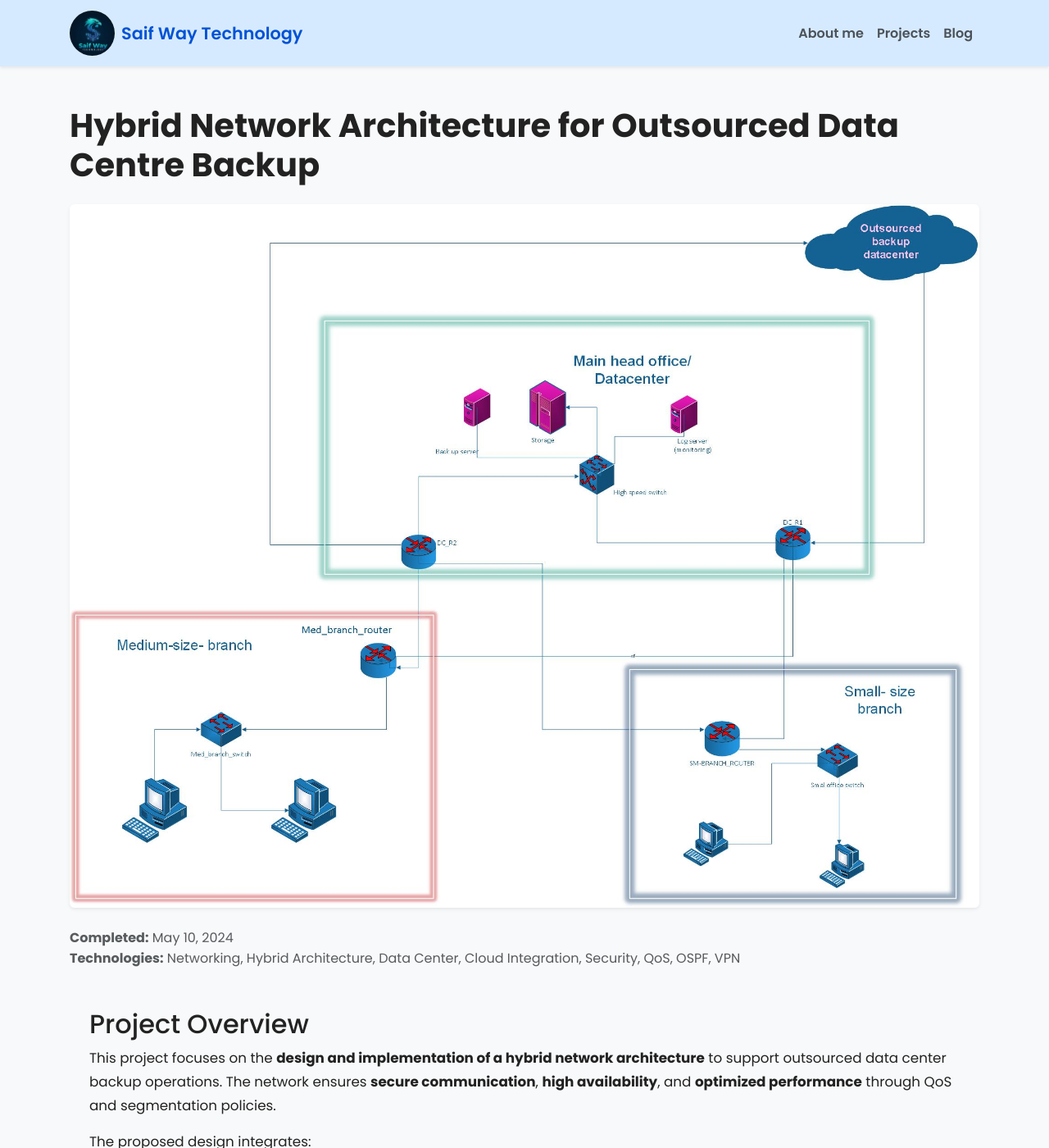
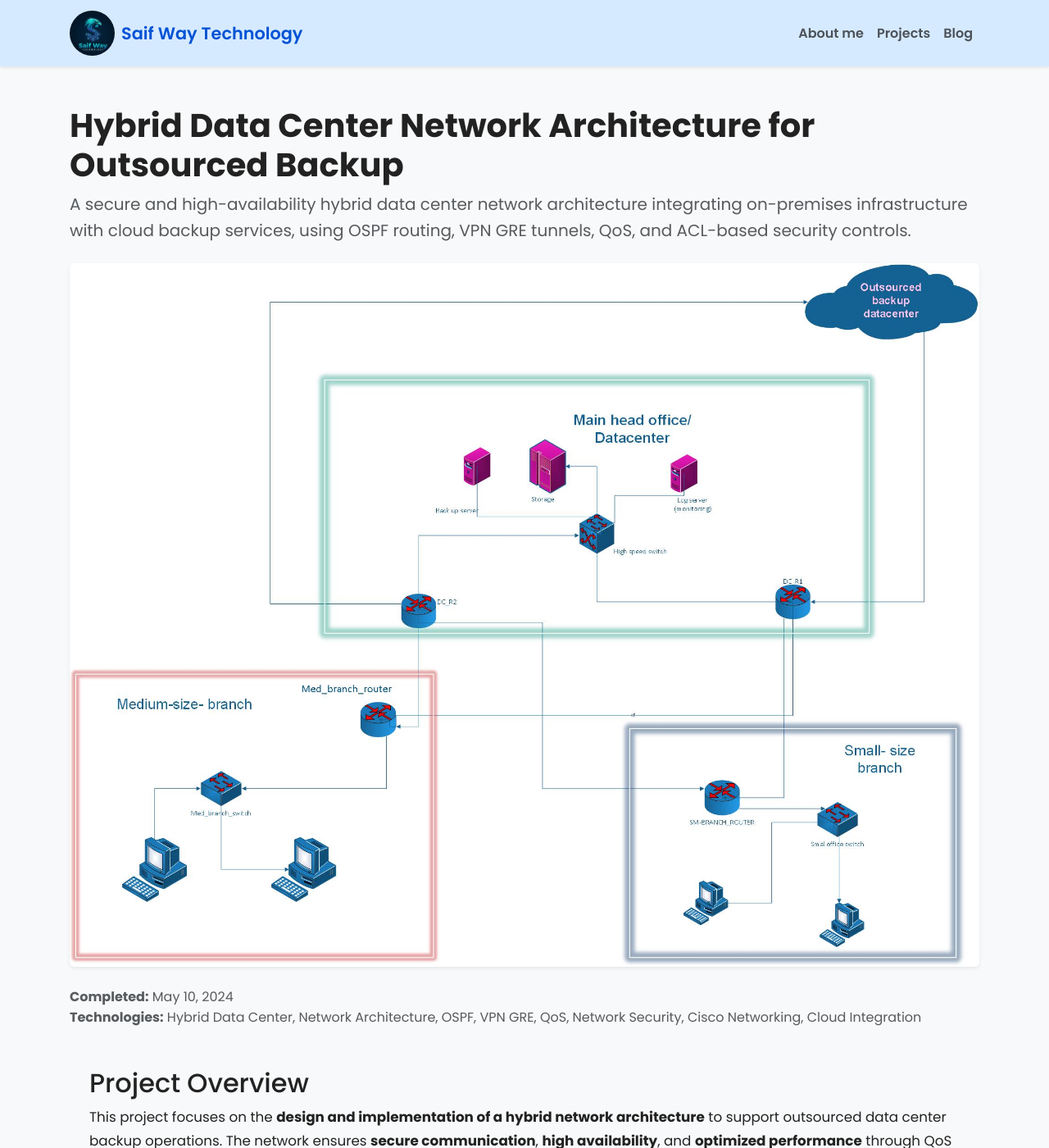
Before and after one commit to Imran5693/saifway, a Jekyll site: the page built from _projects/2024-05-10-hybrid-datacenter.md, in a window 1280 px wide and 1400 px high. Shown: the whole window at 82% size. Built offline with Jekyll 4.4.1, drawn with Linux system fonts in a browser that asks for light colours; some of the changed text lies outside the part shown.

Commit message:
SEO: optimize hybrid data center project page

```diff
--- a/_layouts/project.html
+++ b/_layouts/project.html
@@ -4,28 +4,85 @@
 
 <div class="container my-5">
 
-  <!-- Project Title -->
-  <h1 class="mb-4 fw-bold">{{ page.title }}</h1>
+  <!-- ========================= -->
+  <!-- SEO: Project Title (H1) -->
+  <!-- ========================= -->
+  <h1 class="mb-2 fw-bold">
+    {{ page.title }}
+  </h1>
 
-  <!-- Project Thumbnail -->
-  {% if page.thumbnail %}
-    <img src="{{ site.baseurl }}{{ page.thumbnail }}" alt="{{ page.title }}" class="img-fluid rounded shadow-sm mb-4">
+  <!-- SEO Summary -->
+  {% if page.description %}
+  <p class="lead text-muted mb-4">
+    {{ page.description }}
+  </p>
   {% endif %}
 
+  <!-- ========================= -->
+  <!-- Project Thumbnail -->
+  <!-- ========================= -->
+  {% if page.thumbnail %}
+    <img
+      src="{{ site.baseurl }}{{ page.thumbnail }}"
+      alt="{{ page.title }} – Network Architecture Diagram"
+      class="img-fluid rounded shadow-sm mb-4"
+      loading="lazy">
+  {% endif %}
+
+  <!-- ========================= -->
   <!-- Project Metadata -->
+  <!-- ========================= -->
   <p class="text-muted mb-4">
-    {% if page.date %} <strong>Completed:</strong> {{ page.date | date: "%B %d, %Y" }} {% endif %}
-    {% if page.tags %} <br><strong>Technologies:</strong> {{ page.tags | join: ", " }} {% endif %}
+    {% if page.date %}
+      <strong>Completed:</strong>
+      <time datetime="{{ page.date | date_to_xmlschema }}">
+        {{ page.date | date: "%B %d, %Y" }}
+      </time>
+    {% endif %}
+
+    {% if page.tags %}
+      <br>
+      <strong>Technologies:</strong>
+      {{ page.tags | join: ", " }}
+    {% endif %}
   </p>
 
+  <!-- ========================= -->
   <!-- Project Content -->
-  <div class="project-content mb-5">
+  <!-- ========================= -->
+  <article class="project-content mb-5">
     {{ content }}
+  </article>
+
+  <!-- ========================= -->
+  <!-- Internal Navigation -->
+  <!-- ========================= -->
+  <div class="d-flex justify-content-between align-items-center mt-5">
+    <a href="{{ '/projects/' | relative_url }}" class="btn btn-outline-primary">
+      ← View All Projects
+    </a>
+
+    <a href="{{ '/blog/' | relative_url }}" class="btn btn-primary">
+      Read Related Blogs →
+    </a>
   </div>
 
-  <!-- Back Button -->
-  <a href="{{ '/#projects' | relative_url }}" class="btn btn-primary">
-    ← Back to Projects
-  </a>
+</div>
 
-</div>
+<!-- ========================= -->
+<!-- SEO: Project Schema -->
+<!-- ========================= -->
+<script type="application/ld+json">
+{
+  "@context": "https://schema.org",
+  "@type": "CreativeWork",
+  "name": "{{ page.title }}",
+  "description": "{{ page.description }}",
+  "author": {
+    "@type": "Person",
+    "name": "Imran Sarwar"
+  },
+  "url": "{{ site.url }}{{ page.url }}",
+  "keywords": "{{ page.tags | join: ', ' }}"
+}
+</script>
--- a/_projects/2024-05-10-hybrid-datacenter.md
+++ b/_projects/2024-05-10-hybrid-datacenter.md
@@ -1,10 +1,32 @@
 ---
 layout: project
-title: "Hybrid Network Architecture for Outsourced Data Centre Backup"
-description: "A secure, high-availability hybrid network integrating on-premises backup infrastructure with cloud data center services, featuring QoS, OSPF, VPN GRE, and ACL-based security."
+title: "Hybrid Data Center Network Architecture for Outsourced Backup"
+description: >
+  A secure and high-availability hybrid data center network architecture
+  integrating on-premises infrastructure with cloud backup services,
+  using OSPF routing, VPN GRE tunnels, QoS, and ACL-based security controls.
+
 date: 2024-05-10
 thumbnail: /assets/images/projects/net-topology.jpg
-tags: ["Networking", "Hybrid Architecture", "Data Center", "Cloud Integration", "Security", "QoS", "OSPF", "VPN"]
+
+tags:
+  - Hybrid Data Center
+  - Network Architecture
+  - OSPF
+  - VPN GRE
+  - QoS
+  - Network Security
+  - Cisco Networking
+  - Cloud Integration
+
+keywords:
+  - hybrid data center network
+  - network architecture project
+  - VPN GRE OSPF design
+  - secure backup network
+
+sitemap: true
+priority: 0.9
 ---
 
 ## Project Overview
@@ -64,3 +86,7 @@
   <iframe src="https://docs.google.com/presentation/d/1dg-FAPuJUjT2bcoQSTLtvm4nZ2kDWOkIAlKtbpM0Xo4/edit?usp=sharing"
   style="position:absolute;top:0;left:0;width:100%;height:100%;" frameborder="0" allowfullscreen></iframe>
 </div>
+
+## Related Articles
+- [Designing a Hybrid Data Center Network – Blog](/2024/05/20/hybrid-data-center.html)
+- [Campus Area Network Design Project](/projects/2024-12-10-campus-area-network/)
```
